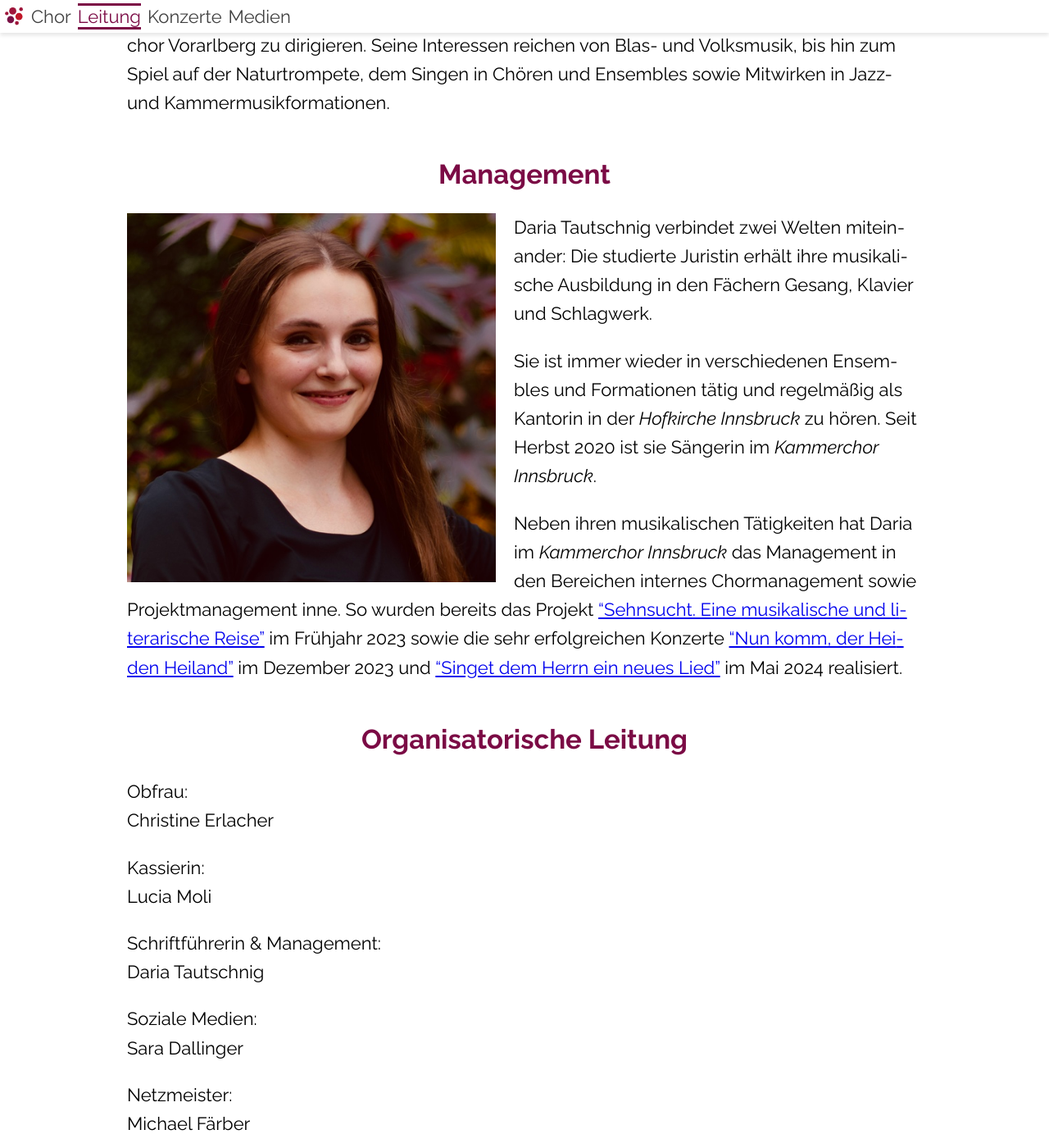
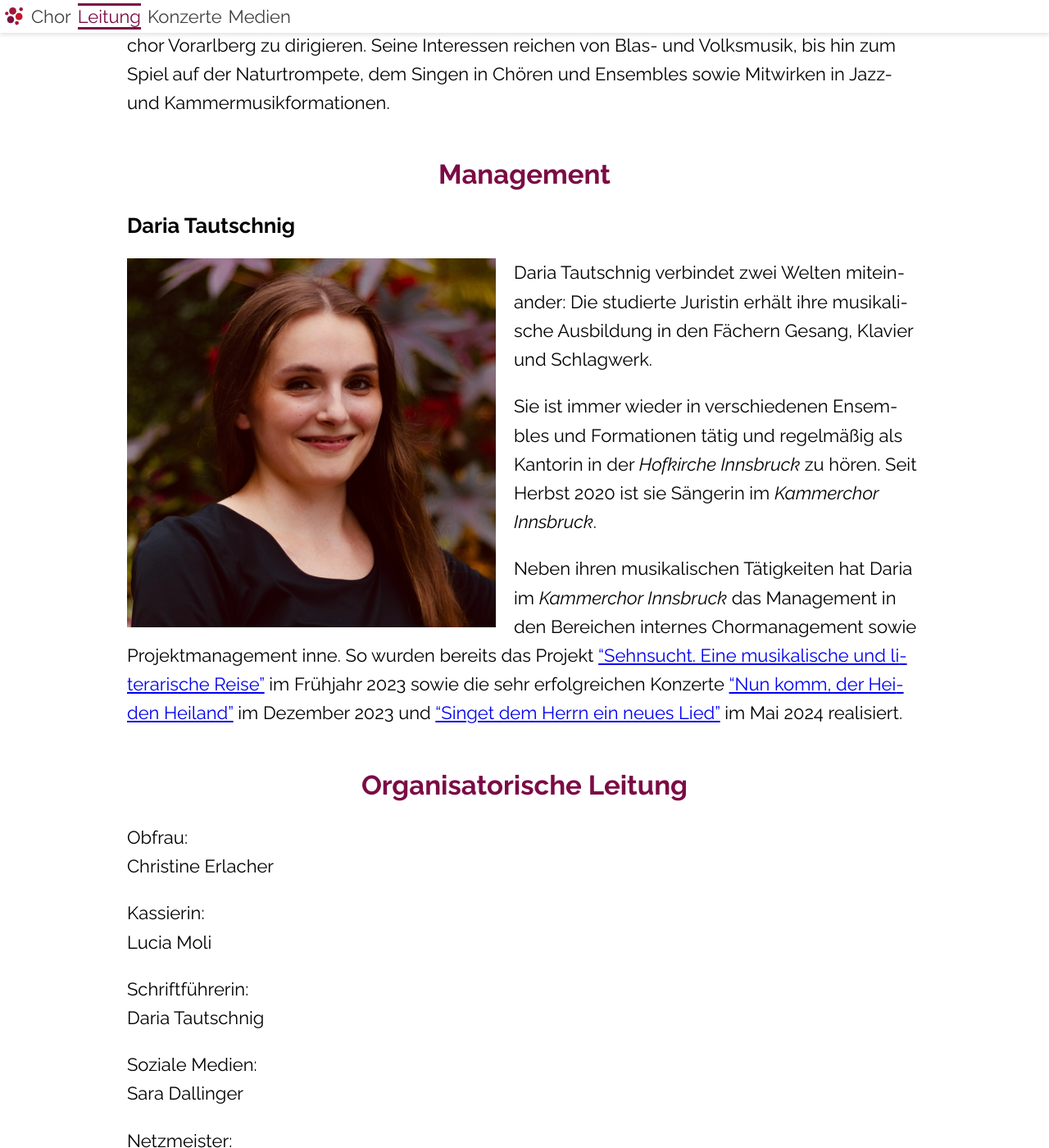
Before and after one commit to kammerchorinnsbruck/kammerchorinnsbruck.github.io, a Jekyll site: the page built from leitung.md, in a window 1280 px wide and 1400 px high, scrolled down 1740 px. Shown: the whole window at 82% size. Built offline with Jekyll 4.4.1, drawn with Linux system fonts in a browser that asks for light colours.

Commit message:
Darias Kommentare.

```diff
--- a/leitung.md
+++ b/leitung.md
@@ -41,6 +41,8 @@ Christoph Hartmann, geboren 1996, stammt aus Vorarlberg und studiert Lehramt in
 
 # Management
 
+## Daria Tautschnig
+
 ![Daria Tautschnig](/assets/daria-2024.jpg){:class="portrait" width="450px"}
 
 Daria Tautschnig verbindet zwei Welten miteinander:
@@ -64,7 +66,7 @@ Christine Erlacher
 Kassierin:
 Lucia Moli
 
-Schriftführerin & Management:
+Schriftführerin:
 Daria Tautschnig
 
 Soziale Medien:
```
